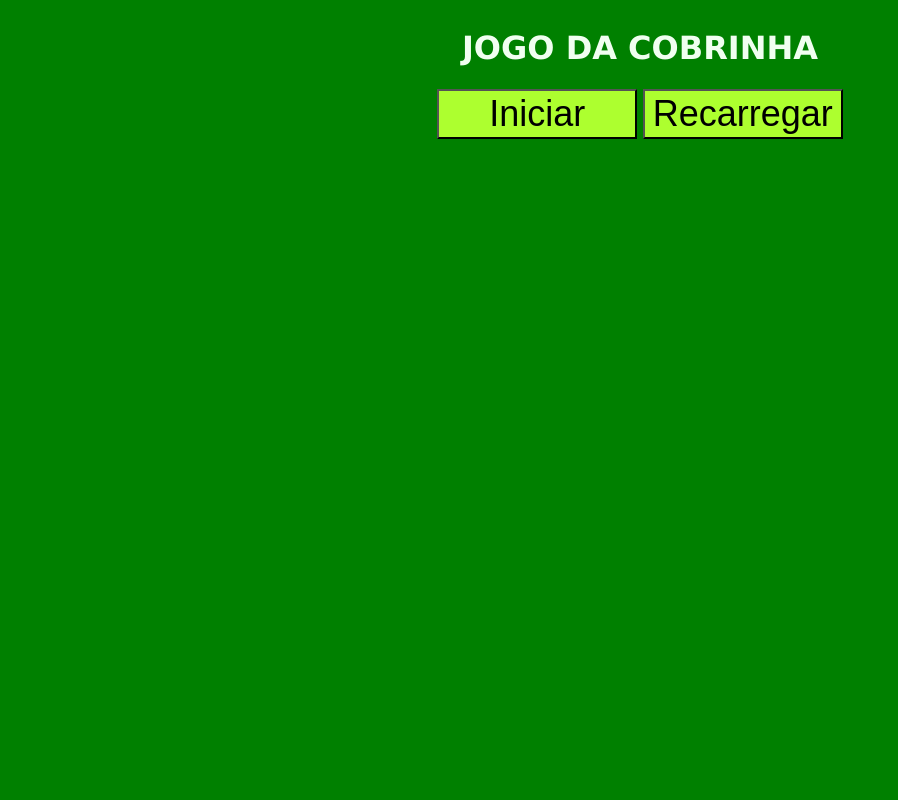
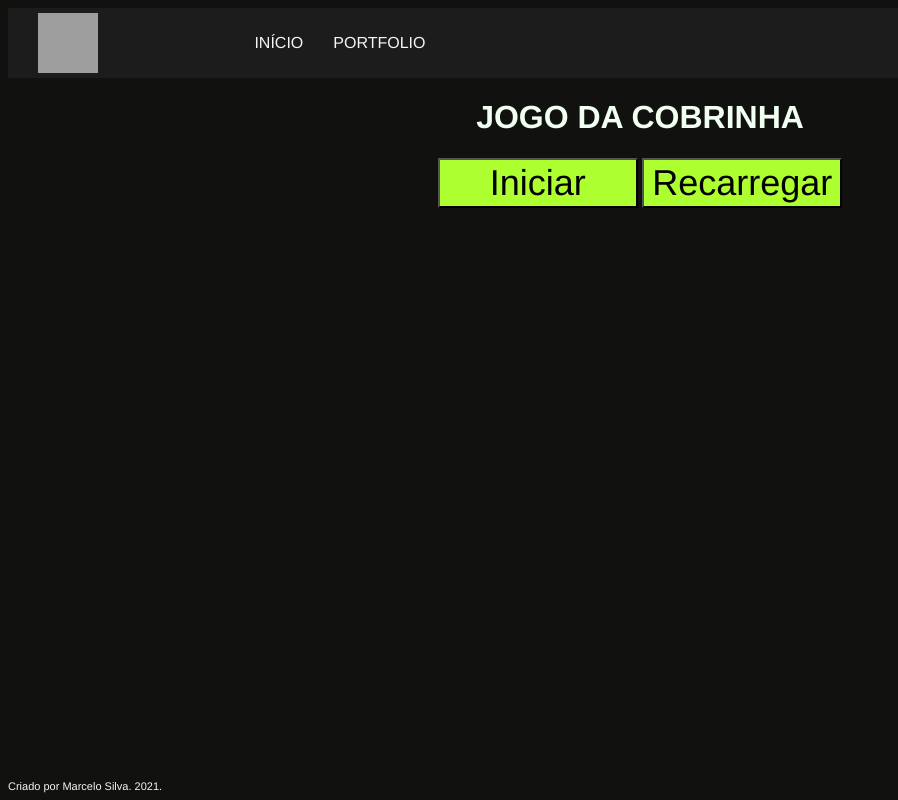
Before and after one commit to mhenrique94/snakejs, a plain HTML site: page index.html in a window 1280 px wide. Shown: the whole page, without its empty margins (0-898 px from the left). Drawn offline with Linux system fonts and the light colour scheme; grey boxes are pictures that could not be loaded.

Commit message:
Adicionado template da página de perfil e algns ajustes no js

```diff
--- a/index.html
+++ b/index.html
@@ -10,6 +10,19 @@
     <title>JOGO DA COBRINHA</title>
 </head>
 <body>
+
+    <topcontainer class="header" id="myHeader">
+        <img class="logo" src="https://github.com/mhenrique94/mhenrique94.github.io/raw/main/img/logo_bold_white.png">
+        <nav >
+
+          <a href="https://mhenrique94.github.io/">INÍCIO</a>
+          <a href="https://github.com/mhenrique94?tab=repositories">PORTFOLIO</a>
+
+        </nav>
+        </topcontainer>
+
+        <div class="wrapper">
+            <div class="mainbar">
                 <div class="corpo">
                     <h1>JOGO DA COBRINHA</h1>
 
@@ -22,9 +35,13 @@
                     </div>
                     <canvas id="snake" width="512" height="512"></canvas>
                 </div>
+            </div>
+        </div>
 
 
 </body>
 
-
+<footer>
+    Criado por Marcelo Silva. 2021.
+</footer>
 </html>
--- a/script.js
+++ b/script.js
@@ -79,8 +79,9 @@ function iniciarJogo(){
 
     for(i = 1; i < cobrinha.length; i++){
         if(cobrinha[0].x == cobrinha[i].x && cobrinha[0].y == cobrinha[i].y){
-            clearInterval(jogo);
-            alert('Game Over! Pressione OK e recarregue a página.')
+            // clearInterval(jogo);
+            alert('Game Over! Pressione OK.')
+            reloadPage();
         }
     }
 }
@@ -96,5 +97,3 @@ function reloadPage(){
 function chamarJogo(){
     let jogo = setInterval(iniciarJogo, 100);
 }
-
-document.getElementById("recarreagar").onclick = reloadPage;
--- a/style.css
+++ b/style.css
@@ -1,10 +1,21 @@
+*{
+  color: whitesmoke;
+  font-family: Helvetica;
+
+}
+
 body{
-    background-color: green;
-    font-style: normal;
-    font-family: 'Lucida Sans Unicode';
-    font-weight: bolder;
+  display: flex;
+  flex-direction: column;
+  background-color: rgb(17, 17, 16);
+  min-height: 98vh;
+}
 
 
+.wrapper{
+  display: flex;
+  flex-direction: row;
+  justify-content: space-around;
 }
 
 .corpo{
@@ -24,6 +35,7 @@ input{
     height: 50px;
     font-size: 36px;
     margin-bottom: 10px;
+    color: black;
 }
 
 h1{
@@ -82,3 +94,44 @@ h1{
       background-position: 400%;
     }
   }
+
+nav{
+
+    height: 70px;
+    width: 100%;
+    top: 0;
+    background-color: rgb(29, 28, 28);
+    display: flex;
+    flex-direction: left;
+    justify-content: start;
+    align-items: center;
+    padding-left: 10%;
+}
+
+nav a{
+    padding-left: 30px;
+    font-family: helvetica;
+    text-decoration: none;
+}
+
+topcontainer{
+    display: flex;
+    flex-direction: left;
+    justify-content: left;
+    align-items: center;
+    width: 100%;
+    right: 0;
+    background-color: rgb(29, 28, 28);
+}
+
+.logo{
+    width: 60px;
+    height: 60px;
+    text-decoration: none;
+    padding-left: 30px;
+}
+
+footer{
+    font-size: 11px;
+    margin-top: auto;
+}
```
Lines whose indentation alone changed are shown as unchanged.
